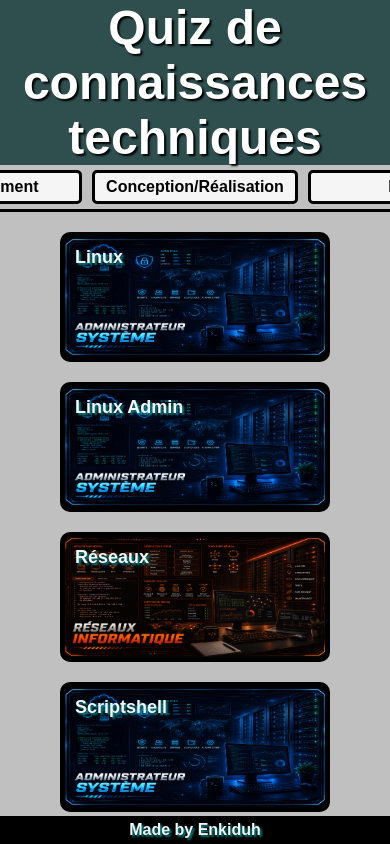
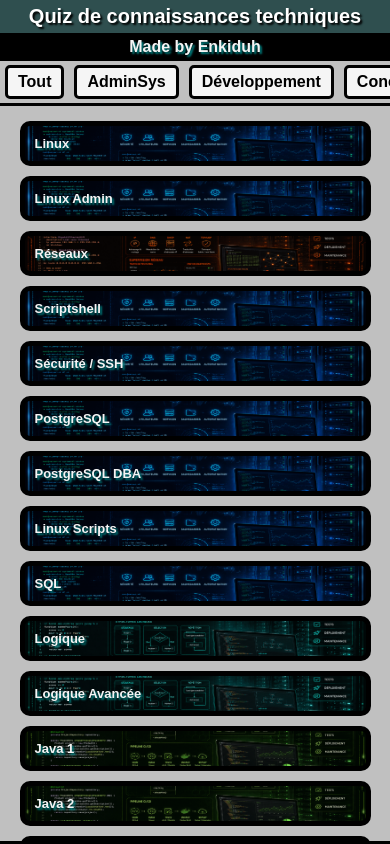
Before and after one commit to Enkiduduh/reviquiz, a React (Vite) app in the folder quizforce/: page / in a window 390 px wide. Built offline with nearby package versions, Linux system fonts and the light colour scheme.

Commit message:
rd quizchoix ok

```diff
--- a/quizforce/src/pages/quizChoix/QuizChoix.jsx
+++ b/quizforce/src/pages/quizChoix/QuizChoix.jsx
@@ -44,24 +44,24 @@
     label: "Conduite d'un projet informatique",
   },
   {
-    category: "Conception/Réalisation",
+    category: "Conception",
     id: "concepts_objet",
     label: "Concepts Objet",
   },
-  { category: "Conception/Réalisation", id: "merise", label: "Merise" },
-  { category: "Conception/Réalisation", id: "uml", label: "UML" },
+  { category: "Conception", id: "merise", label: "Merise" },
+  { category: "Conception", id: "uml", label: "UML" },
   {
-    category: "Conception/Réalisation",
+    category: "Conception",
     id: "test",
     label: "Programmation de test",
   },
   {
-    category: "Conception/Réalisation",
+    category: "Conception",
     id: "evolution_language",
     label: "Évolution des langages de programmation",
   },
   {
-    category: "Conception/Réalisation",
+    category: "Conception",
     id: "schema_conception",
     label: "Schéma de Conception",
   },
@@ -69,6 +69,8 @@
 
 function QuizChoix() {
   const [selectedThemes, setSelectedThemes] = useState(themes);
+  const [selected, setSelected] = useState(false);
+
   const navigate = useNavigate();
 
   const selectionnerTheme = (theme) => {
@@ -85,9 +87,11 @@
     const selectedTheme = e.target.textContent;
     if (selectedTheme == "Tout") {
       setSelectedThemes(themes);
+      setSelected(true);
     } else {
       const filterTheme = themes.filter((th) => th.category == selectedTheme);
       setSelectedThemes(filterTheme);
+      setSelected(false);
     }
   }
 
@@ -95,26 +99,30 @@
     <main className="quizchoix-page-main">
       <div className="quizchoix-container">
         <h1>Quiz de connaissances techniques</h1>
+        <div id="quizchoix-footer">Made by Enkiduh</div>
         <section className="quizchoix-section-filter">
-          <div className="quizchoix-filter" onClick={handleFilterClick}>
+          <div
+            className={`quizchoix-filter ${selected ? "quizchoix-filter-selected" : ""}`}
+            onClick={handleFilterClick}
+          >
             Tout
           </div>
-          <div className="quizchoix-filter" onClick={handleFilterClick}>
+          <div className={`quizchoix-filter ${selected ? "quizchoix-filter-selected" : ""}`} onClick={handleFilterClick}>
             AdminSys
           </div>
-          <div className="quizchoix-filter" onClick={handleFilterClick}>
+          <div className={`quizchoix-filter ${selected ? "quizchoix-filter-selected" : ""}`} onClick={handleFilterClick}>
             Développement
           </div>
-          <div className="quizchoix-filter" onClick={handleFilterClick}>
-            Conception/Réalisation
+          <div className={`quizchoix-filter ${selected ? "quizchoix-filter-selected" : ""}`} onClick={handleFilterClick}>
+            Conception
           </div>
-          <div className="quizchoix-filter" onClick={handleFilterClick}>
+          <div className={`quizchoix-filter ${selected ? "quizchoix-filter-selected" : ""}`} onClick={handleFilterClick}>
             Projet
           </div>
-          <div className="quizchoix-filter" onClick={handleFilterClick}>
+          <div className={`quizchoix-filter ${selected ? "quizchoix-filter-selected" : ""}`} onClick={handleFilterClick}>
             Logique
           </div>
-          <div className="quizchoix-filter" onClick={handleFilterClick}>
+          <div className={`quizchoix-filter ${selected ? "quizchoix-filter-selected" : ""}`} onClick={handleFilterClick}>
             Réseaux
           </div>
         </section>
@@ -130,7 +138,6 @@
             </button>
           ))}
         </div>
-        <span id="quizchoix-footer">Made by Enkiduh</span>
       </div>
     </main>
   );
--- a/quizforce/src/pages/quizChoix/_quizzchoix.scss
+++ b/quizforce/src/pages/quizChoix/_quizzchoix.scss
@@ -3,7 +3,7 @@
   width: 100%;
   margin: 0 auto;
   display: flex;
-
+  flex: 1;
   align-items: center;
   justify-content: center;
   background: whitesmoke;
@@ -11,7 +11,7 @@
   h1 {
     font-size: 48px;
     margin: 0;
-
+    padding: 5px 0;
   }
 }
 //////////////////////////////////////////////////
@@ -32,9 +32,8 @@
     width: 100%;
     text-align: center;
     background: darkslategray;
-    color:white;
+    color: white;
     text-shadow: 2px 2px 2px black;
-
   }
 }
 .quizchoix-container-center {
@@ -113,7 +112,6 @@
   background-image: url("/assets/thumbnails/img_developpement.png");
 }
 
-
 .quizchoix-quiz-linux,
 .quizchoix-quiz-linux_admin,
 .quizchoix-quiz-securite,
@@ -129,21 +127,18 @@
 .quizchoix-quiz-schema_directeur,
 .quizchoix-quiz-partenaire_projet,
 .quizchoix-quiz-conduite_projet_info,
-.quizchoix-quiz-urbanisation_systeme_info  {
+.quizchoix-quiz-urbanisation_systeme_info {
   background-image: url("/assets/thumbnails/img_projet_info.png");
 }
-
 
 .quizchoix-quiz-merise,
 .quizchoix-quiz-uml,
 .quizchoix-quiz-concepts_objet,
 .quizchoix-quiz-test,
 .quizchoix-quiz-evolution_language,
-.quizchoix-quiz-schema_conception
-{
+.quizchoix-quiz-schema_conception {
   background-image: url("/assets/thumbnails/img_conception_info.png");
 }
-
 
 .quizchoix-quiz-bientot {
   background-image: url("/assets/thumbnails/img_bientot.png");
@@ -153,8 +148,6 @@
 .quizchoix-quiz-logique_avancee {
   background-image: url("/assets/thumbnails/img_logique.png");
 }
-
-
 
 .highscore-joueur-0 {
   background-color: gold;
@@ -184,15 +177,15 @@
   font-weight: bold;
   background: black;
   padding: 5px 0;
-    position: fixed;
-    bottom: 0;
+  // position: fixed;
+  // bottom: 0;
 }
 // @media
 /// FILTRE SECTION
 
 .quizchoix-section-filter {
   display: flex;
-padding: 5px 0;
+  padding: 8px 0;
   justify-content: space-evenly;
   align-items: center;
 }
@@ -212,3 +205,54 @@
     cursor: pointer;
   }
 }
+
+.quizchoix-filter-selected-tout {
+  background: teal;
+}
+
+@media screen and (max-width: 768px) {
+  .quizchoix-quiz {
+    border: 5px solid black;
+    border-radius: 10px;
+    width: 90vw;
+    height: 45px;
+    margin: 5px;
+    background-position: center;
+    background-repeat: no-repeat;
+    background-size: cover;
+    cursor: pointer;
+    transition: all ease 0.66s;
+    position: relative;
+    &:hover {
+      transform: scale(1.08);
+      opacity: 0.9;
+      border: 5px solid red;
+      span {
+        border-top-left-radius: 5px;
+      }
+    }
+    span {
+      font-size: 13px;
+    }
+  }
+
+  .quizchoix-page-main {
+    h1 {
+      font-size: 20px;
+      margin: 0;
+      padding: 5px 0;
+    }
+  }
+
+  .quizchoix-section-filter {
+    overflow-y: hidden;
+    overflow-x: auto;
+    width: 100%;
+    height: 50px;
+  }
+
+  .quizchoix-filter {
+  width: 300px;
+
+}
+}
--- a/quizforce/src/pages/quizGame/QuizGame.jsx
+++ b/quizforce/src/pages/quizGame/QuizGame.jsx
@@ -248,8 +248,8 @@
         <section
           className={`quizz-score-container-starter ${!quizCommence ? "quizchoix-container-center" : "quizchoix-container-normal"}`}
         >
-          <h1 className="quizz-score-title">Quiz connaissances :</h1>
-          <span className="quizz-score-name">{titreTheme}</span>
+          <h1 className="quizz-score-title">{titreTheme}</h1>
+          {/* <span className="quizz-score-name">Quiz connaissances</span> */}
           <div className="quizz-score-name">
             <p>Ce quiz contient {nombreTotalQuestions} questions.</p>
 
--- a/quizforce/src/pages/quizGame/_quizGame.scss
+++ b/quizforce/src/pages/quizGame/_quizGame.scss
@@ -78,7 +78,7 @@
   display: flex;
   justify-content: center;
   align-items: center;
-  width: 40%;
+  width: 60%;
 }
 
 .quizz-score-name {
--- a/quizforce/src/styles/index.css
+++ b/quizforce/src/styles/index.css
@@ -73,7 +73,7 @@
   display: flex;
   justify-content: center;
   align-items: center;
-  width: 40%;
+  width: 60%;
 }
 
 .quizz-score-name {
@@ -319,6 +319,7 @@
   width: 100%;
   margin: 0 auto;
   display: flex;
+  flex: 1;
   align-items: center;
   justify-content: center;
   background: whitesmoke;
@@ -326,6 +327,7 @@
 .quizchoix-page-main h1 {
   font-size: 48px;
   margin: 0;
+  padding: 5px 0;
 }
 
 .quizchoix-container {
@@ -489,13 +491,11 @@
   font-weight: bold;
   background: black;
   padding: 5px 0;
-  position: fixed;
-  bottom: 0;
 }
 
 .quizchoix-section-filter {
   display: flex;
-  padding: 5px 0;
+  padding: 8px 0;
   justify-content: space-evenly;
   align-items: center;
 }
@@ -516,8 +516,52 @@
   cursor: pointer;
 }
 
+.quizchoix-filter-selected-tout {
+  background: teal;
+}
+
+@media screen and (max-width: 768px) {
+  .quizchoix-quiz {
+    border: 5px solid black;
+    border-radius: 10px;
+    width: 90vw;
+    height: 45px;
+    margin: 5px;
+    background-position: center;
+    background-repeat: no-repeat;
+    background-size: cover;
+    cursor: pointer;
+    transition: all ease 0.66s;
+    position: relative;
+  }
+  .quizchoix-quiz:hover {
+    transform: scale(1.08);
+    opacity: 0.9;
+    border: 5px solid red;
+  }
+  .quizchoix-quiz:hover span {
+    border-top-left-radius: 5px;
+  }
+  .quizchoix-quiz span {
+    font-size: 13px;
+  }
+  .quizchoix-page-main h1 {
+    font-size: 20px;
+    margin: 0;
+    padding: 5px 0;
+  }
+  .quizchoix-section-filter {
+    overflow-y: hidden;
+    overflow-x: auto;
+    width: 100%;
+    height: 50px;
+  }
+  .quizchoix-filter {
+    width: 300px;
+  }
+}
 html {
-  height: 100vh;
+  height: 100%;
   margin: 0;
   padding: 0;
   position: relative;
@@ -526,15 +570,30 @@
 }
 
 body {
+  height: 100%;
   margin: 0;
   padding: 0;
 }
 
 #root {
-  height: 100vh;
+  height: 100%;
   margin: 0;
   padding: 0;
   position: relative;
   z-index: 1;
   overflow: hidden;
+}
+
+.app {
+  min-height: 100vh;
+  display: flex;
+  flex-direction: column;
+}
+
+main {
+  flex: 1;
+}
+
+footer {
+  padding: 20px;
 }/*# sourceMappingURL=index.css.map */
--- a/quizforce/src/styles/index.scss
+++ b/quizforce/src/styles/index.scss
@@ -1,23 +1,24 @@
-
 @use "../pages/quizGame/quizGame";
 @use "../pages/quizChoix/quizzchoix";
 
 html {
-  height: 100vh;
+  // height: 100vh;
+  height: 100%;
   margin: 0;
   padding: 0;
   position: relative;
   z-index: 1;
-  font-family:'Arial Narrow Bold', sans-serif;
+  font-family: "Arial Narrow Bold", sans-serif;
 }
 
 body {
+  height: 100%;
   margin: 0;
   padding: 0;
 }
 
 #root {
-    height: 100vh;
+  height: 100%;
   margin: 0;
   padding: 0;
   position: relative;
@@ -25,12 +26,18 @@
   overflow: hidden;
 }
 
-// #app-footer {
-//   position: fixed;
-//   bottom: 0;
-//   text-align: center;
-//   font-weight: bold;
-//   width: 100%;
-//   background: bisque;
-//   padding: 5px 0;
-// }
+
+
+.app {
+  min-height: 100vh;
+  display: flex;
+  flex-direction: column;
+}
+
+main {
+  flex: 1;
+}
+
+footer {
+  padding: 20px;
+}
```
Also changed, not shown: 1 other file (tests, documents, lock files or other folders). Lines whose indentation alone changed are shown as unchanged.
